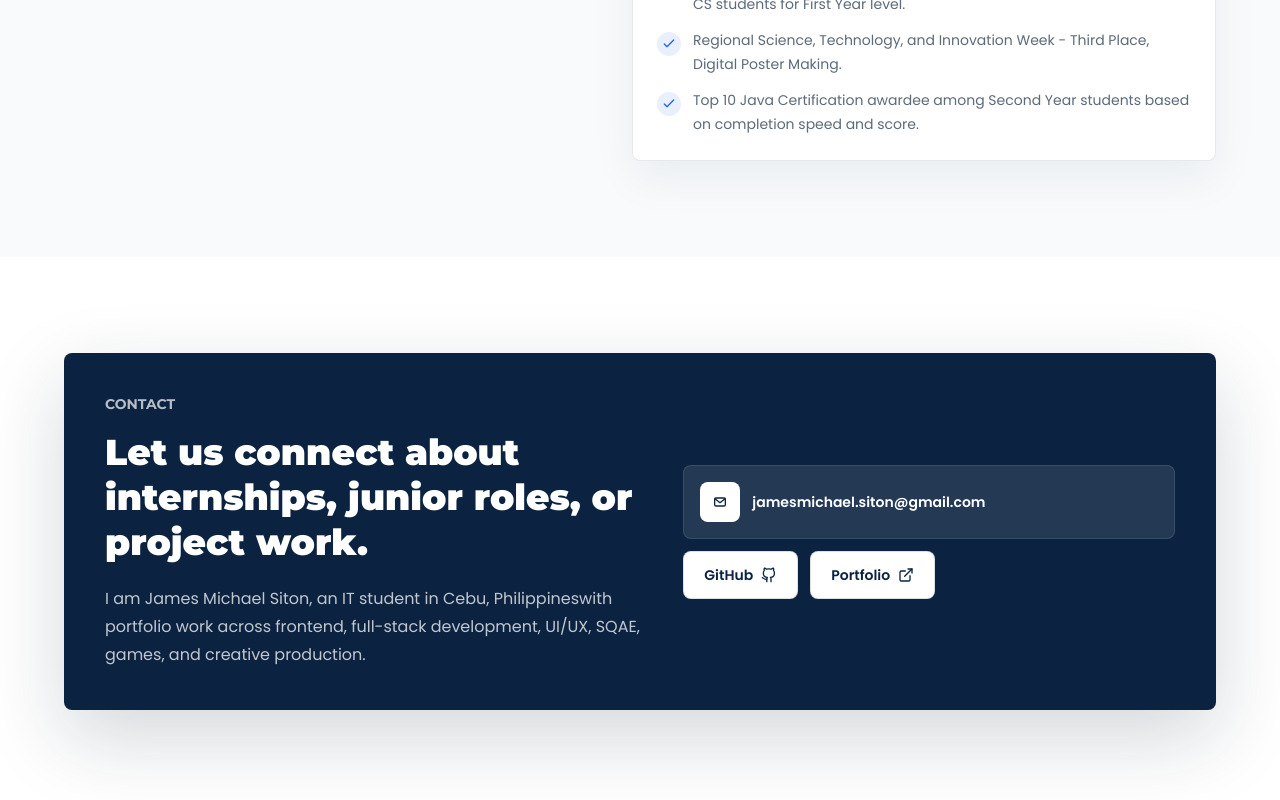
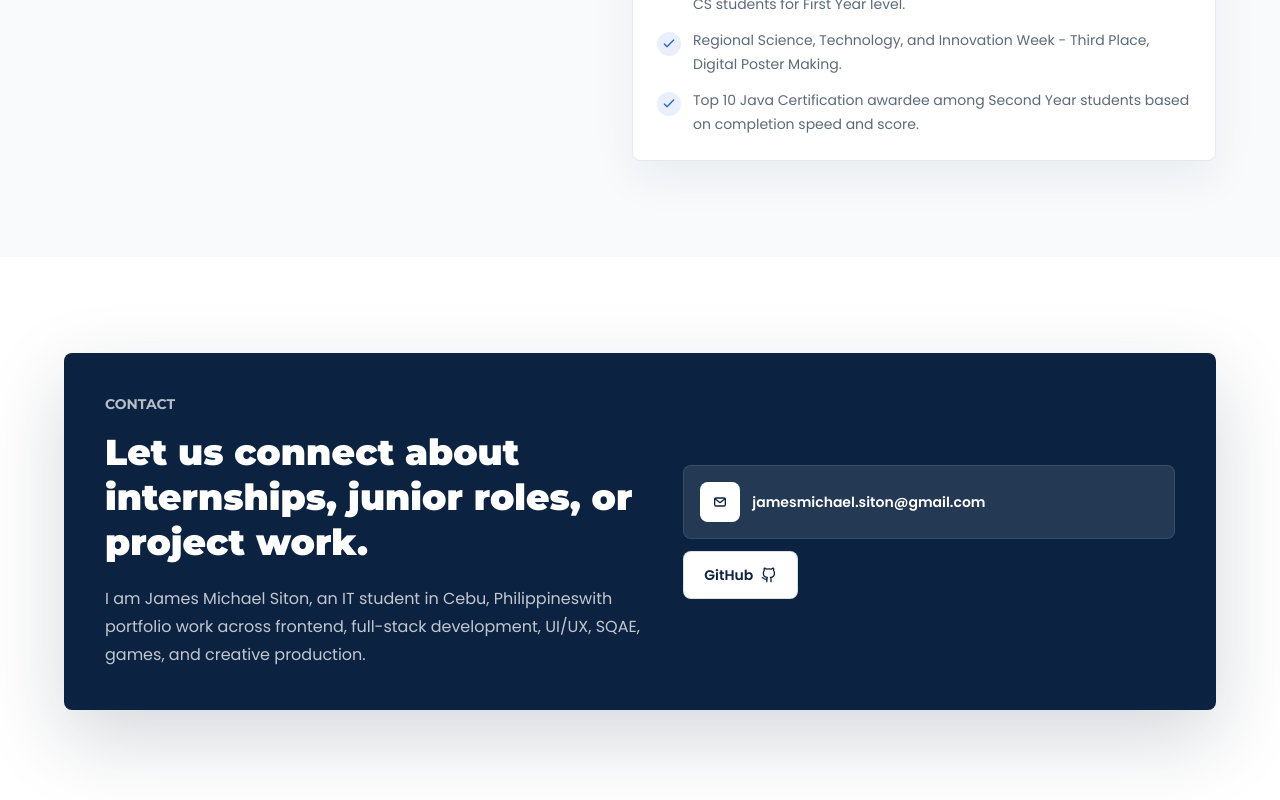
Before and after one commit to res-jammixs/portfolio, a Next.js app: page / in a window 1280 px wide. Shown: the part 4642-5442 px from the top of the page. Built offline with nearby package versions, Linux system fonts and the light colour scheme.

Commit message:
feature(contact): modified contact section

```diff
--- a/src/components/sections/ContactSection.js
+++ b/src/components/sections/ContactSection.js
@@ -41,14 +41,7 @@ export default function ContactSection() {
               >
                 GitHub
               </ActionLink>
-              <ActionLink
-                href={contact.portfolio}
-                variant="secondary"
-                icon="externalLink"
-                external
-              >
-                Portfolio
-              </ActionLink>
+
             </div>
           </div>
         </div>
```
